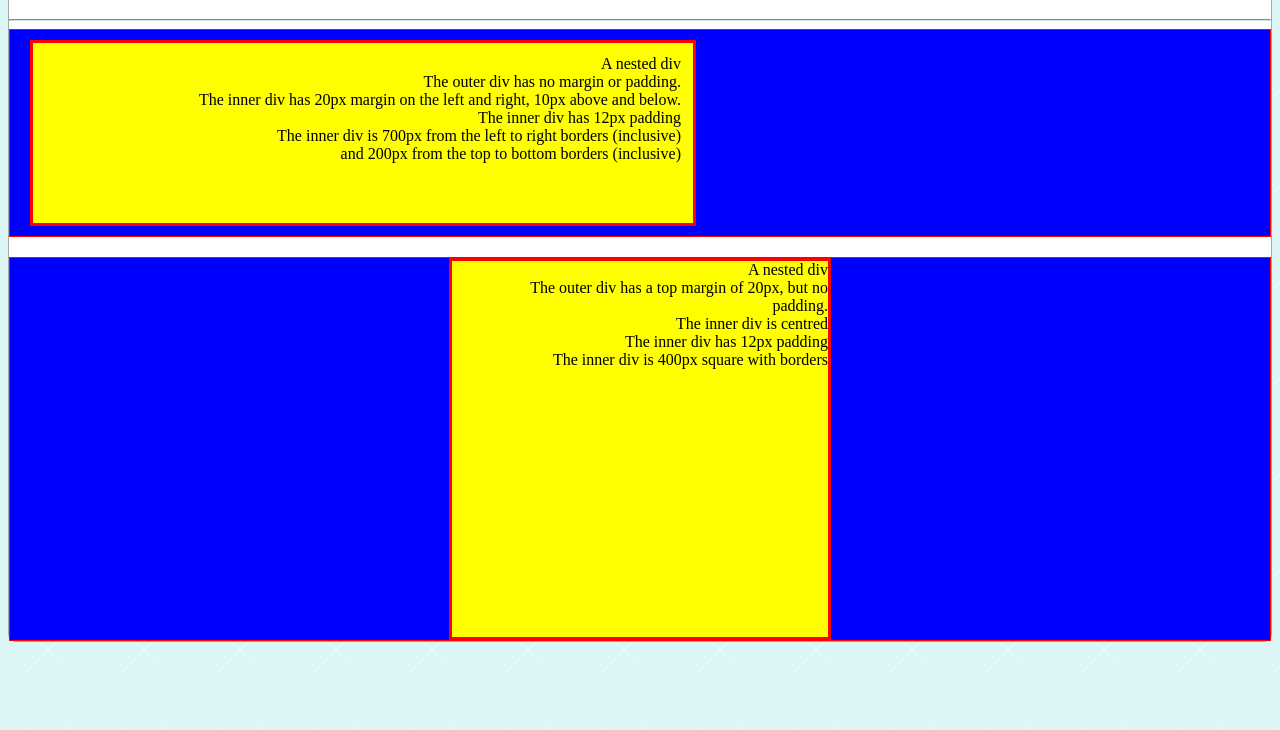
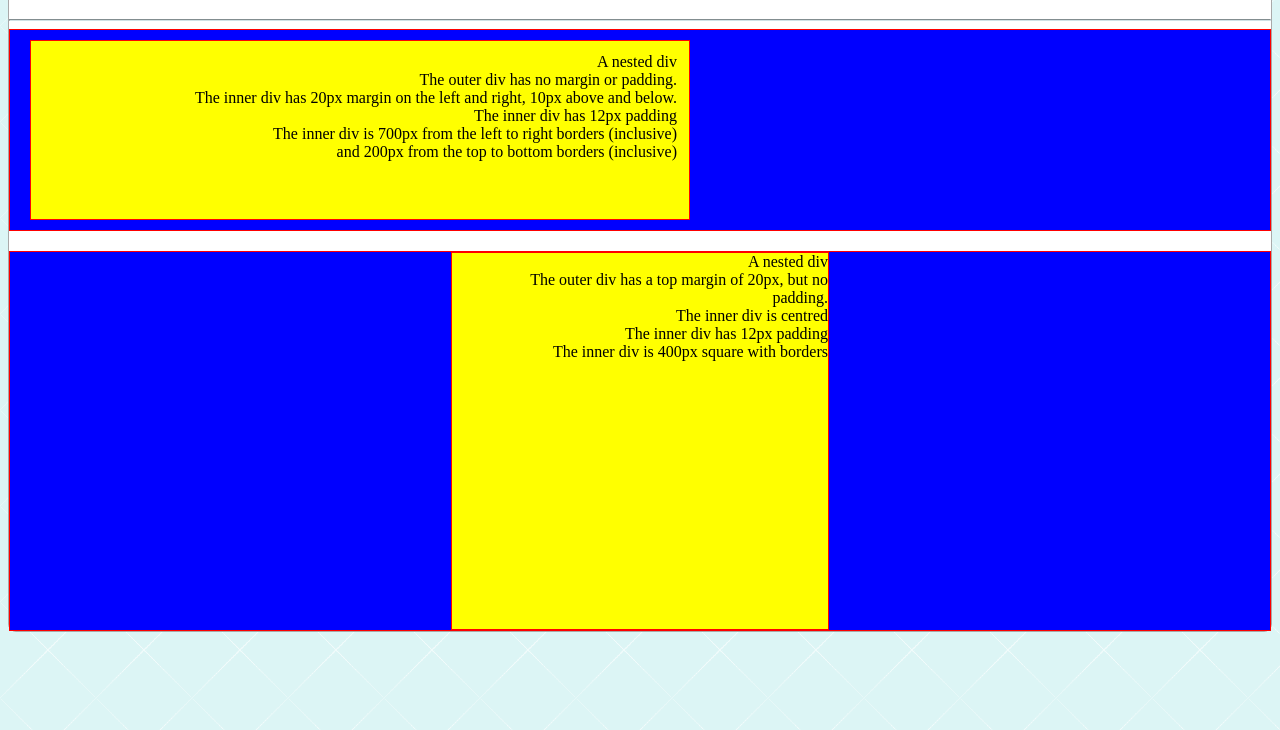
Before and after one commit to Fulzske/2022-s1-wdc, a plain HTML site: page prac2/task2-7.html in a window 1280 px wide. Shown: the part 70-800 px from the top of the page. Drawn offline with Linux system fonts and the light colour scheme.

Commit message:
Your Message

```diff
--- a/prac2/prac2.css
+++ b/prac2/prac2.css
@@ -16,12 +16,12 @@ body  {
 
 #divInner {
     background-color:yellow;
-    border: solid red;
+    border: 1px solid red;
     margin: 10px 20px 10px 20px;
     padding: 12px;
     text-align: right;
-    width:636px;
-    height:156px;
+    width:634px;
+    height:154px;
 }
 
 #divOuter2 {
@@ -31,7 +31,7 @@ body  {
 }
 
 #divInner2 {
-    border: solid red;
+    border: 1px solid red;
     background-color: yellow;
     text-align: right;
     height: 376px;
```
